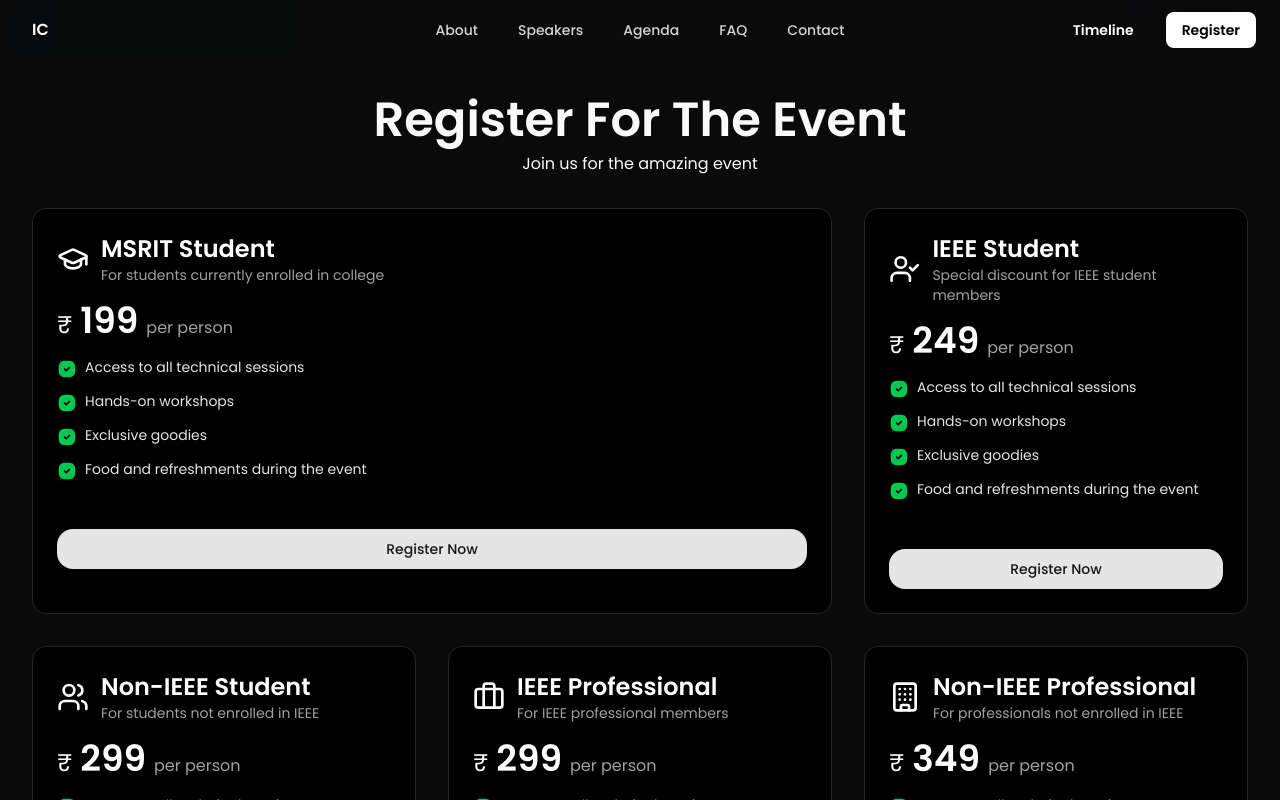
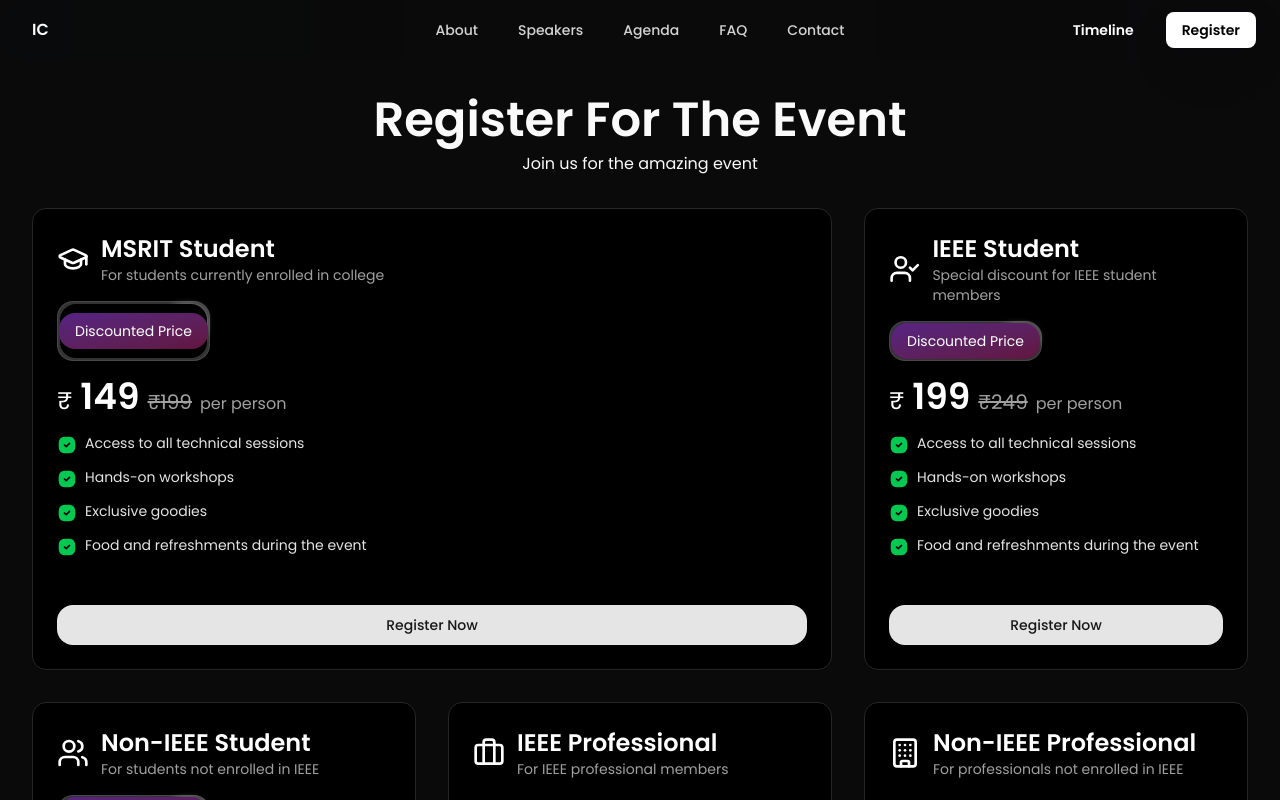
Before and after one commit to IEEE-Ritb-Website/industry-conclave, a Next.js app: page /register in a window 1280 px wide. Shown: the top 800 px of the page. Built offline with nearby package versions, Linux system fonts and the light colour scheme.

Commit message:
pricing update

```diff
--- a/src/app/register/page.tsx
+++ b/src/app/register/page.tsx
@@ -6,14 +6,16 @@
 import { CardSpotlight } from '@/components/ui/card-spotlight'
 import { Button } from '@/components/ui/button'
 import { CONFIG } from '@/configs/config'
-import { RegistrationTypes, RegistrationPricing } from '@/types'
+import { RegistrationTypes, RegistrationPricing, DiscountedRegistraionPricing } from '@/types'
+import { HoverBorderGradient } from '@/components/ui/hover-border-gradient'
 
 export const registrationDetails = [
   {
     type: RegistrationTypes.COLLEGE_STUDENTS,
     title: 'MSRIT Student',
     description: 'For students currently enrolled in college',
-    price: RegistrationPricing[RegistrationTypes.COLLEGE_STUDENTS],
+    originalPrice: RegistrationPricing[RegistrationTypes.COLLEGE_STUDENTS],
+    discountPrice: DiscountedRegistraionPricing[RegistrationTypes.COLLEGE_STUDENTS],
     icon: GraduationCap,
     features: [
       'Access to all technical sessions',
@@ -27,7 +29,8 @@
     type: RegistrationTypes.IEEE_STUDENTS,
     title: 'IEEE Student',
     description: 'Special discount for IEEE student members',
-    price: RegistrationPricing[RegistrationTypes.IEEE_STUDENTS],
+    originalPrice: RegistrationPricing[RegistrationTypes.IEEE_STUDENTS],
+    discountPrice: DiscountedRegistraionPricing[RegistrationTypes.IEEE_STUDENTS],
     icon: UserCheck,
     features: [
       'Access to all technical sessions',
@@ -41,7 +44,8 @@
     type: RegistrationTypes.NON_IEEE_STUDENTS,
     title: 'Non-IEEE Student',
     description: 'For students not enrolled in IEEE',
-    price: RegistrationPricing[RegistrationTypes.NON_IEEE_STUDENTS],
+    originalPrice: RegistrationPricing[RegistrationTypes.NON_IEEE_STUDENTS],
+    discountPrice: DiscountedRegistraionPricing[RegistrationTypes.NON_IEEE_STUDENTS],
     icon: Users,
     features: [
       'Access to all technical sessions',
@@ -55,7 +59,8 @@
     type: RegistrationTypes.IEEE_PROFESSIONALS,
     title: 'IEEE Professional',
     description: 'For IEEE professional members',
-    price: RegistrationPricing[RegistrationTypes.IEEE_PROFESSIONALS],
+    originalPrice: RegistrationPricing[RegistrationTypes.IEEE_PROFESSIONALS],
+    discountPrice: DiscountedRegistraionPricing[RegistrationTypes.IEEE_PROFESSIONALS],
     icon: Briefcase,
     features: [
       'Access to all technical sessions',
@@ -69,7 +74,8 @@
     type: RegistrationTypes.NON_IEEE_PROFESSIONALS,
     title: 'Non-IEEE Professional',
     description: 'For professionals not enrolled in IEEE',
-    price: RegistrationPricing[RegistrationTypes.NON_IEEE_PROFESSIONALS],
+    originalPrice: RegistrationPricing[RegistrationTypes.NON_IEEE_PROFESSIONALS],
+    discountPrice: DiscountedRegistraionPricing[RegistrationTypes.NON_IEEE_PROFESSIONALS],
     icon: Building,
     features: [
       'Access to all technical sessions',
@@ -90,9 +96,10 @@
         <div className="grid grid-cols-1 md:grid-cols-3 gap-8 mt-8 place-items-center">
           {registrationDetails.map((regType, index) => {
             const Icon = regType.icon
+            const hasDiscount = regType.discountPrice < regType.originalPrice;
             return (
               <CardSpotlight key={regType.type} color={regType.color} className={`w-full h-full flex flex-col ${index === 0 && "md:col-span-2"}`}>
-                <div className="flex flex-col justify-between">
+                <div className="flex flex-col justify-between h-full">
                   <div className="flex items-center gap-3 mb-4">
                     <Icon className="w-8 h-8 text-white" />
                     <div>
@@ -102,11 +109,19 @@
                       <p className="text-sm text-neutral-400">{regType.description}</p>
                     </div>
                   </div>
+                  {hasDiscount && <DiscountBadge /> }
 
                   {/* Price */}
-                  <div className="mb-6">
+                  <div className="mb-6 mt-4">
                     <span className='text-2xl text-white mr-2'>₹</span>
-                    <span className="text-4xl font-bold text-white">{regType.price}</span>
+                    <span className="text-4xl font-bold text-white">
+                      {hasDiscount ? regType.discountPrice : regType.originalPrice}
+                    </span>
+                    {hasDiscount && (
+                      <span className="ml-2 text-xl text-neutral-400 line-through">
+                        ₹{regType.originalPrice}
+                      </span>
+                    )}
                     <span className="text-neutral-400 ml-2">per person</span>
 
                     {/* Features */}
@@ -146,6 +161,17 @@
   )
 }
 
+const DiscountBadge = () => {
+  return (
+    <HoverBorderGradient
+      containerClassName="rounded-2xl h-full"
+      className={`bg-linear-to-br from-purple-500/50 to-pink-500/40 text-sm`}
+    >
+      Discounted Price
+    </HoverBorderGradient>
+  );
+};
+
 const Step = ({ title }: { title: string }) => {
   return (
     <li className="flex gap-2 items-start">
--- a/src/components/ui/card-spotlight.tsx
+++ b/src/components/ui/card-spotlight.tsx
@@ -70,7 +70,7 @@
       </motion.div>
 
       {/* Content wrapper with relative positioning and higher z-index */}
-      <div className="relative z-10">
+      <div className="relative z-10 h-full">
         {children}
       </div>
     </div>
--- a/src/types/index.ts
+++ b/src/types/index.ts
@@ -13,6 +13,14 @@
     [RegistrationTypes.IEEE_PROFESSIONALS]: "IEEE Professional",
     [RegistrationTypes.IEEE_STUDENTS]: "IEEE Student",
     [RegistrationTypes.COLLEGE_STUDENTS]: "MSRIT Student",
+}
+
+export const DiscountedRegistraionPricing = {
+    [RegistrationTypes.NON_IEEE_PROFESSIONALS]: 349,
+    [RegistrationTypes.NON_IEEE_STUDENTS]: 249,
+    [RegistrationTypes.IEEE_PROFESSIONALS]: 299,
+    [RegistrationTypes.IEEE_STUDENTS]: 199,
+    [RegistrationTypes.COLLEGE_STUDENTS]: 149,
 }
 
 export const RegistrationPricing = {
```
